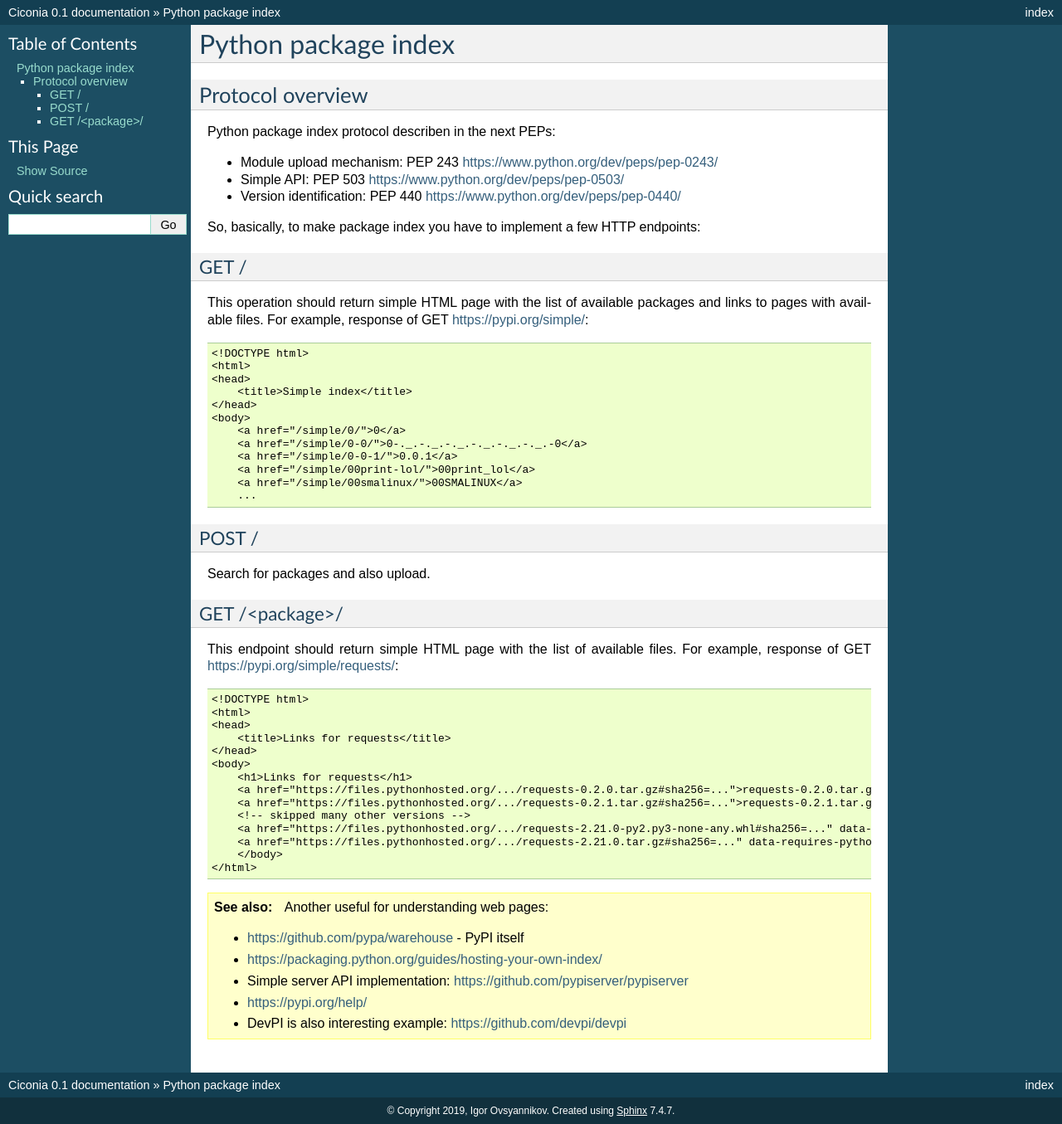
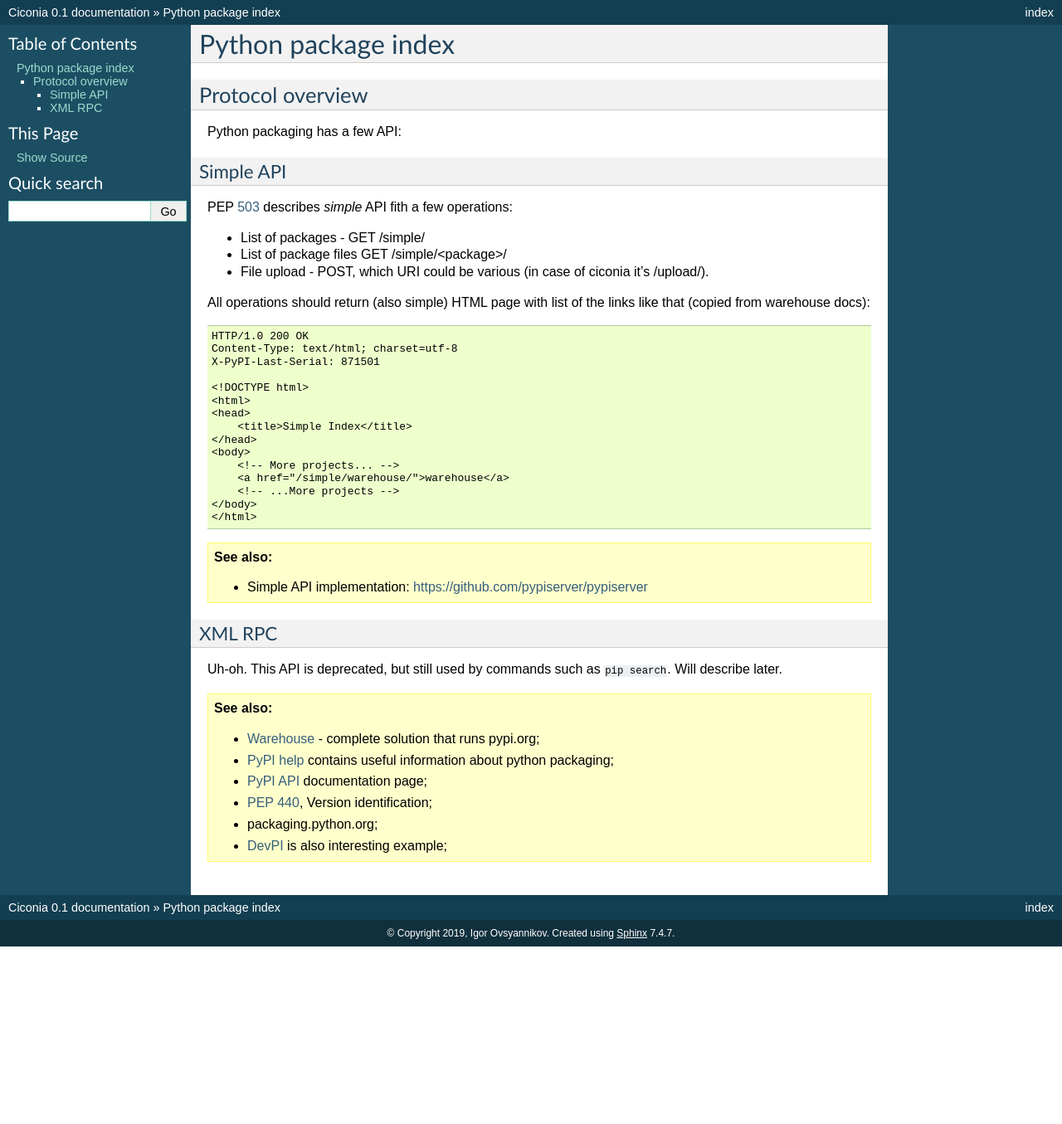
Before and after one commit to kam1sh/anchor, a Sphinx documentation site: the page built from docs/python.rst, in a window 1280 px wide. Shown: the whole page at 83% size. Built offline with Sphinx 7.4.7, drawn with Linux system fonts in a browser that asks for light colours; after the commit the page ends 1141 px from its top, so only the background shows below that.

Commit message:
Updated documentation and added sha256 field

```diff
--- a/docs/python.rst
+++ b/docs/python.rst
@@ -4,67 +4,61 @@ Python package index
 Protocol overview
 -----------------
 
-Python package index protocol describen in the next PEPs:
-
-* Module upload mechanism: PEP 243 https://www.python.org/dev/peps/pep-0243/
-* Simple API: PEP 503 https://www.python.org/dev/peps/pep-0503/
-* Version identification: PEP 440 https://www.python.org/dev/peps/pep-0440/
+Python packaging has a few API:
 
 
-So, basically, to make package index you have to
-implement a few HTTP endpoints:
+Simple API
+^^^^^^^^^^
 
-GET /
-^^^^^
-This operation should return simple HTML page
-with the list of available packages and links to pages with available files.
-For example, response of GET https://pypi.org/simple/::
+PEP 503_ describes *simple* API fith a few operations:
+
+* List of packages - GET /simple/
+* List of package files GET /simple/<package>/
+* File upload - POST, which URI could be various
+  (in case of ciconia it's /upload/).
+
+.. _503: https://www.python.org/dev/peps/pep-0503/
+
+All operations should return (also simple) HTML page
+with list of the links like that (copied from warehouse docs)::
+
+    HTTP/1.0 200 OK
+    Content-Type: text/html; charset=utf-8
+    X-PyPI-Last-Serial: 871501
 
     <!DOCTYPE html>
     <html>
     <head>
-        <title>Simple index</title>
+        <title>Simple Index</title>
     </head>
     <body>
-        <a href="/simple/0/">0</a>
-        <a href="/simple/0-0/">0-._.-._.-._.-._.-._.-._.-0</a>
-        <a href="/simple/0-0-1/">0.0.1</a>
-        <a href="/simple/00print-lol/">00print_lol</a>
-        <a href="/simple/00smalinux/">00SMALINUX</a>
-        ...
-
-POST /
-^^^^^^
-Search for packages and also upload.
-
-GET /<package>/
-^^^^^^^^^^^^^^^
-
-This endpoint should return simple HTML page
-with the list of available files.
-For example, response of GET https://pypi.org/simple/requests/::
-
-    <!DOCTYPE html>
-    <html>
-    <head>
-        <title>Links for requests</title>
-    </head>
-    <body>
-        <h1>Links for requests</h1>
-        <a href="https://files.pythonhosted.org/.../requests-0.2.0.tar.gz#sha256=...">requests-0.2.0.tar.gz</a><br/>
-        <a href="https://files.pythonhosted.org/.../requests-0.2.1.tar.gz#sha256=...">requests-0.2.1.tar.gz</a><br/>
-        <!-- skipped many other versions -->
-        <a href="https://files.pythonhosted.org/.../requests-2.21.0-py2.py3-none-any.whl#sha256=..." data-requires-python="&gt;=2.7, !=3.0.*, !=3.1.*, !=3.2.*, !=3.3.*">requests-2.21.0-py2.py3-none-any.whl</a><br/>
-        <a href="https://files.pythonhosted.org/.../requests-2.21.0.tar.gz#sha256=..." data-requires-python="&gt;=2.7, !=3.0.*, !=3.1.*, !=3.2.*, !=3.3.*">requests-2.21.0.tar.gz</a><br/>
-        </body>
+        <!-- More projects... -->
+        <a href="/simple/warehouse/">warehouse</a>
+        <!-- ...More projects -->
+    </body>
     </html>
 
+.. seealso::
+    - Simple API implementation: https://github.com/pypiserver/pypiserver
+
+XML RPC
+^^^^^^^
+
+Uh-oh. This API is deprecated, but still used by commands
+such as ``pip search``. Will describe later.
 
 
-.. seealso:: Another useful for understanding web pages:
+.. seealso::
 
-    - https://github.com/pypa/warehouse - PyPI itself
-    - https://packaging.python.org/guides/hosting-your-own-index/
-    - Simple server API implementation: https://github.com/pypiserver/pypiserver
-    - https://pypi.org/help/
-    - DevPI is also interesting example: https://github.com/devpi/devpi
+    - `Warehouse`_ - complete solution that runs pypi.org;
+    - `PyPI help`_ contains useful information about python packaging;
+    - `PyPI API`_ documentation page;
+    - `PEP 440`_, Version identification;
+    - packaging.python.org;
+    - `DevPI`_ is also interesting example;
+
+.. _`Warehouse`: https://github.com/pypa/warehouse
+.. _`PEP 440`: https://www.python.org/dev/peps/pep-0440/
+.. _`PyPI API`: https://warehouse.pypa.io/api-reference/
+.. _`PyPI help`: https://pypi.org/help/
+.. _`DevPI`: https://github.com/devpi/devpi
```
Also changed, not shown: 6 other files.
